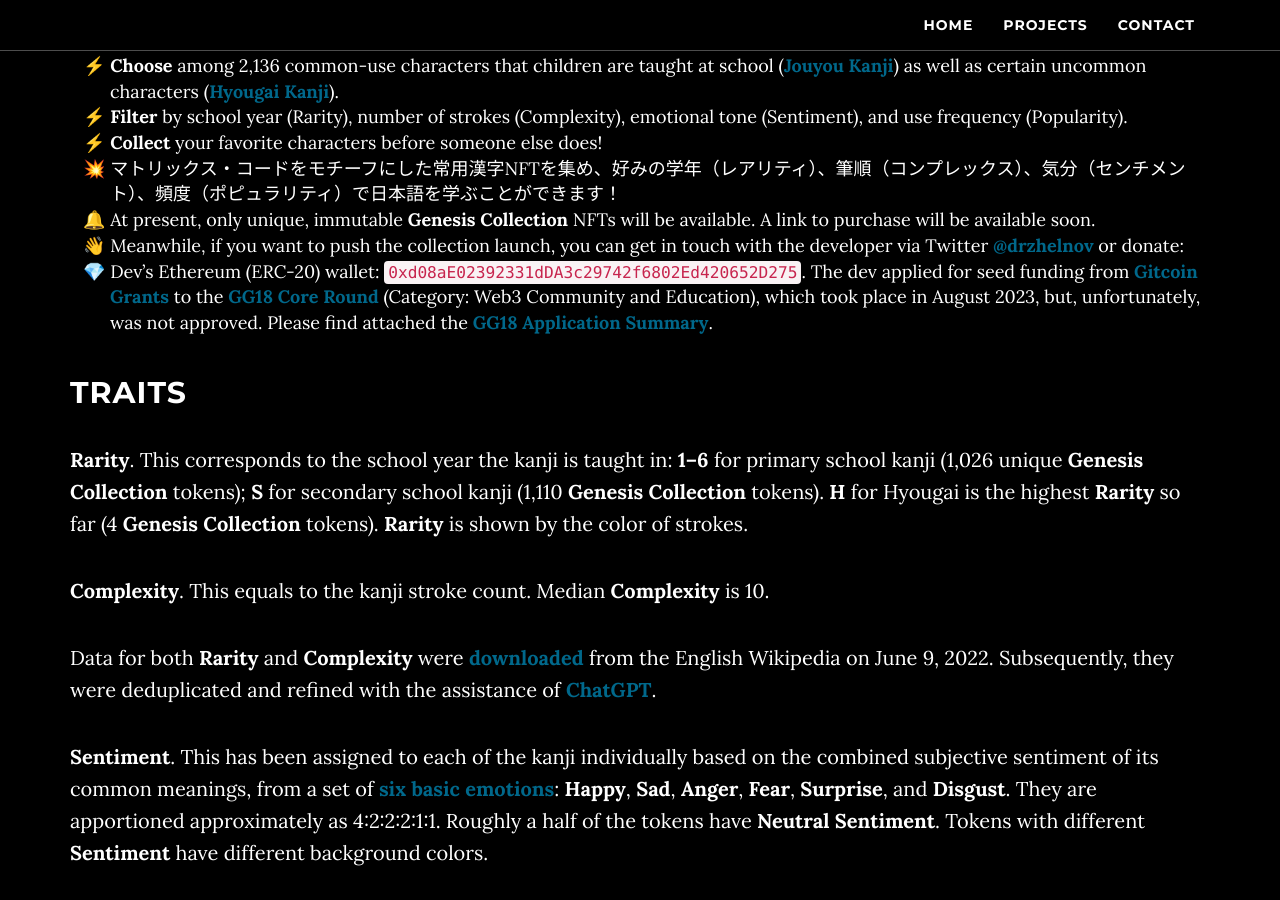
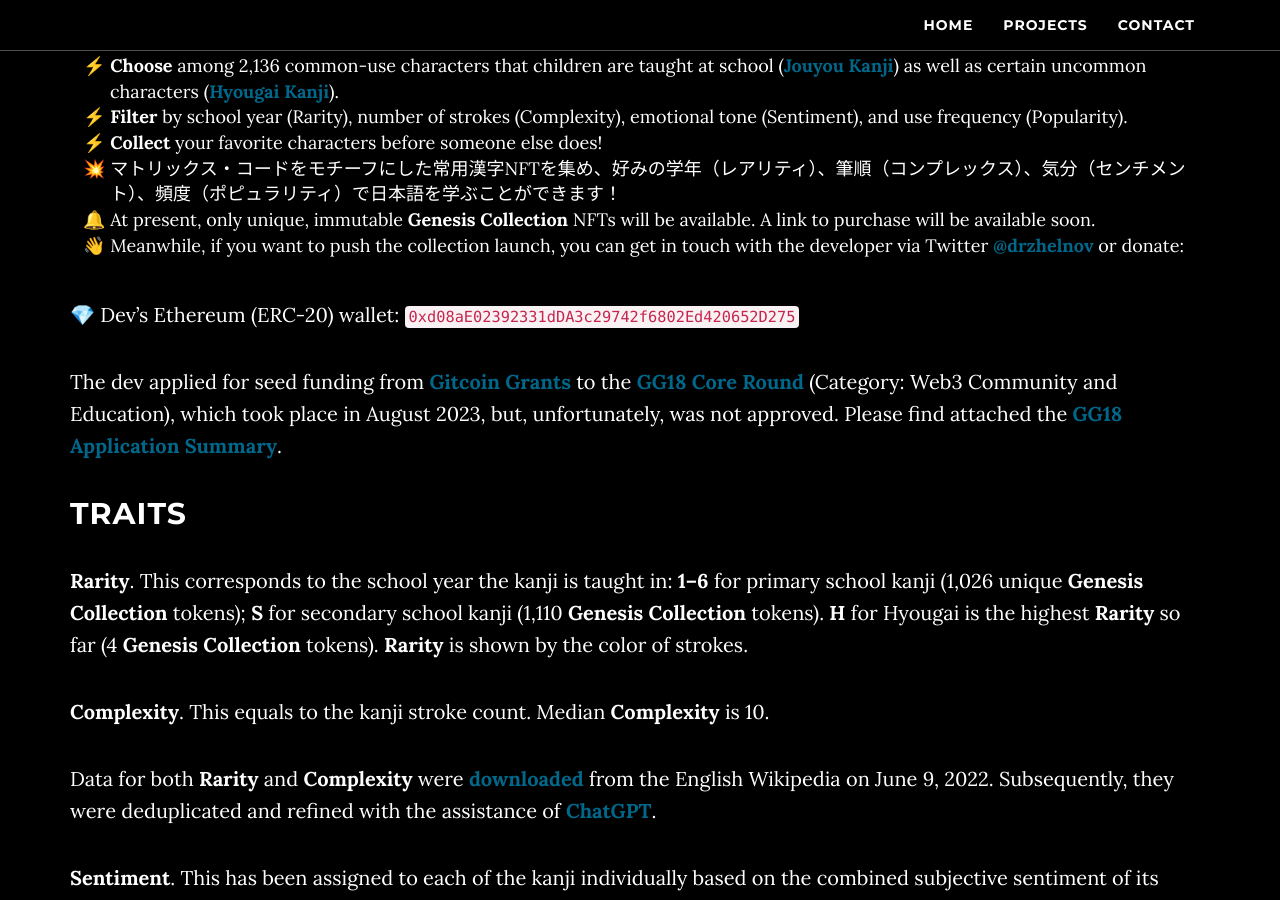
Before and after one commit to p1m-ortho/p1m.github.io, a Jekyll site: the page built from matrixjouyou.md, in a window 1280 px wide and 900 px high, scrolled down 1288 px. Built offline with Jekyll 4.4.1, drawn with Linux system fonts in a browser that asks for light colours.

```diff
--- a/matrixjouyou.md
+++ b/matrixjouyou.md
@@ -23,7 +23,10 @@
 - 💥 マトリックス・コードをモチーフにした常用漢字NFTを集め、好みの学年（レアリティ）、筆順（コンプレックス）、気分（センチメント）、頻度（ポピュラリティ）で日本語を学ぶことができます！
 - 🔔 At present, only unique, immutable **Genesis Collection** NFTs will be available. A link to purchase will be available soon.
 - 👋 Meanwhile, if you want to push the collection launch, you can get in touch with the developer via Twitter [@drzhelnov](https://twitter.com/drzhelnov) or donate:
-- 💎 Dev’s Ethereum (ERC-20) wallet: `0xd08aE02392331dDA3c29742f6802Ed420652D275`. The dev applied for seed funding from [Gitcoin Grants](https://www.gitcoin.co/) to the [GG18 Core Round](https://www.gitcoin.co/blog/announcing-gitcoin-grants-18) (Category: Web3 Community and Education), which took place in August 2023, but, unfortunately, was not approved. Please find attached the [GG18 Application Summary](#appendix-gg18-application-summary).
+
+💎 Dev’s Ethereum (ERC-20) wallet: <small>`0xd08aE02392331dDA3c29742f6802Ed420652D275`</small>
+
+The dev applied for seed funding from [Gitcoin Grants](https://www.gitcoin.co/) to the [GG18 Core Round](https://www.gitcoin.co/blog/announcing-gitcoin-grants-18) (Category: Web3 Community and Education), which took place in August 2023, but, unfortunately, was not approved. Please find attached the [GG18 Application Summary](#appendix-gg18-application-summary).
 
 ## Traits
 
```
